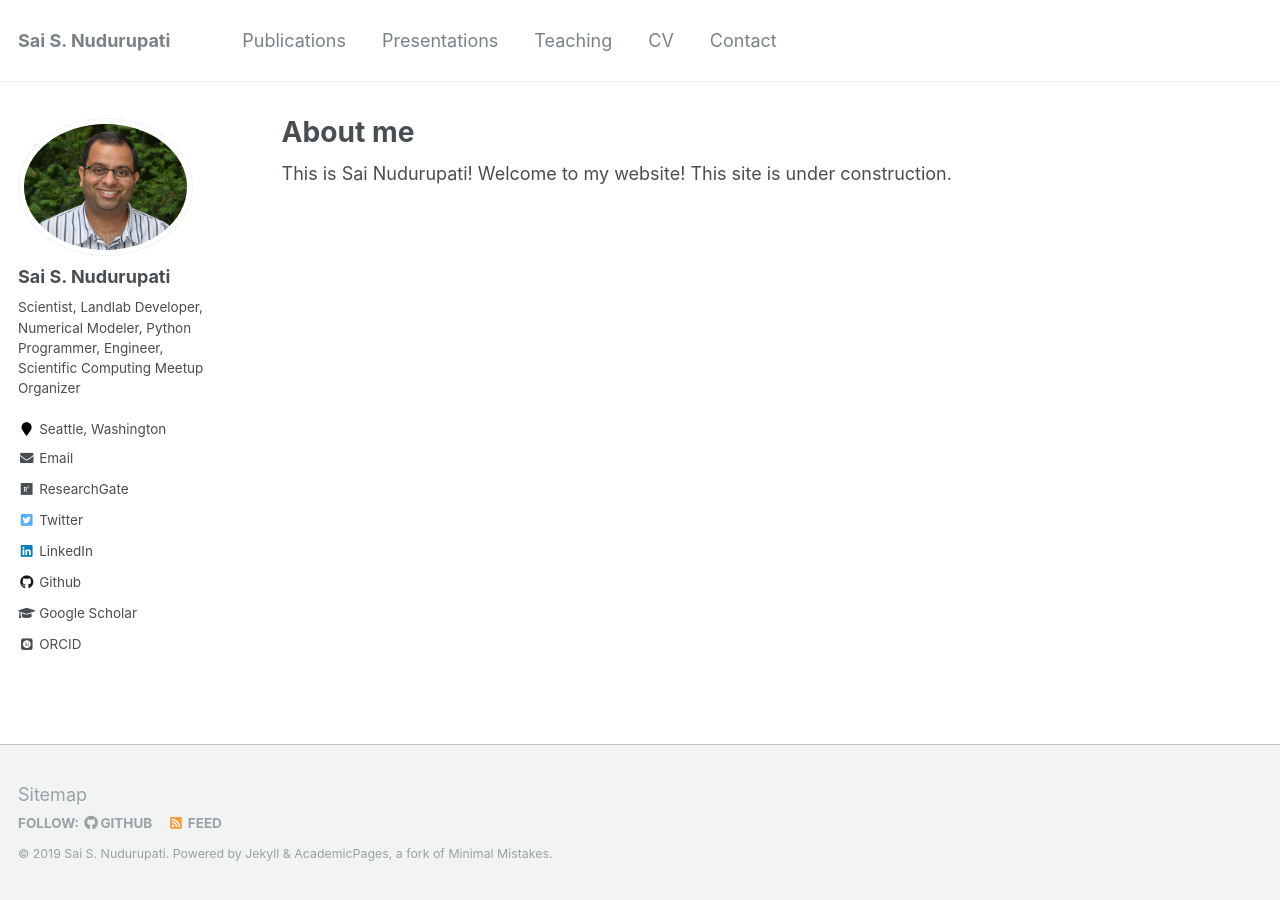
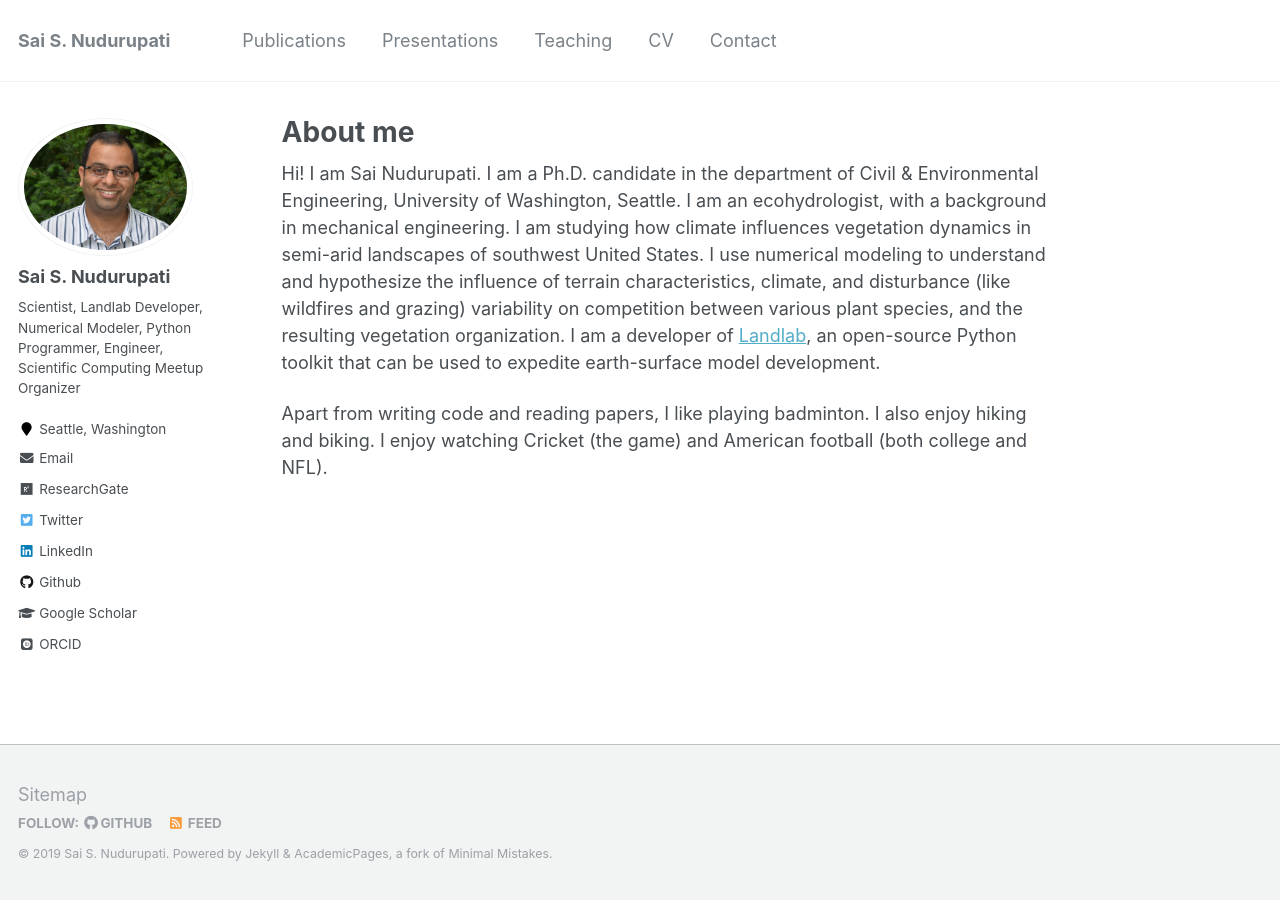
Before and after one commit to saisiddu/saisiddu.github.io, a Jekyll site: the page built from _pages/about.md, in a window 1280 px wide. Built offline with Jekyll 4.4.1, drawn with Linux system fonts in a browser that asks for light colours; some web fonts are replaced.

```diff
--- a/_pages/about.md
+++ b/_pages/about.md
@@ -8,4 +8,18 @@ redirect_from:
   - /about.html
 ---
 
-This is Sai Nudurupati! Welcome to my website! This site is under construction.
+Hi! I am Sai Nudurupati. I am a Ph.D. candidate in the department of
+Civil & Environmental Engineering, University of Washington, Seattle.
+I am an ecohydrologist, with a background in mechanical engineering.
+I am studying how climate influences vegetation dynamics in semi-arid
+landscapes of southwest United States. I use numerical modeling to
+understand and hypothesize the influence of terrain characteristics,
+climate, and disturbance (like wildfires and grazing) variability on
+competition between various plant species, and the resulting
+vegetation organization. I am a developer of [Landlab]( http://landlab.github.io/#/),
+an open-source Python toolkit that can be used to expedite
+earth-surface model development.
+
+Apart from writing code and reading papers, I like playing badminton.
+I also enjoy hiking and biking. I enjoy watching Cricket (the game)
+and American football (both college and NFL).
```
Also changed, not shown: _pages/contact.md (+1 -1 lines).
